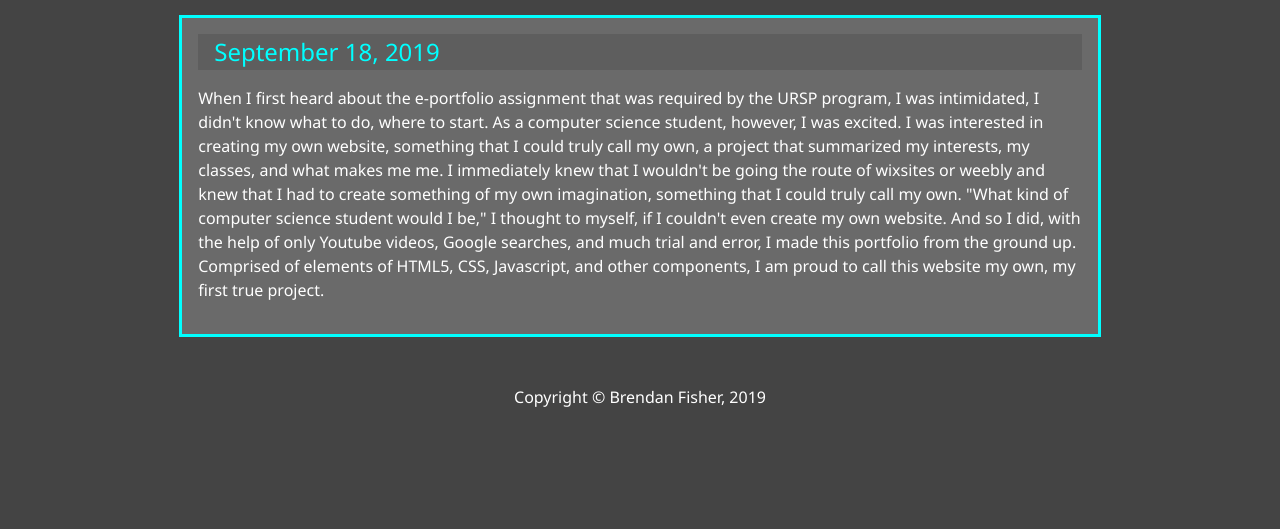
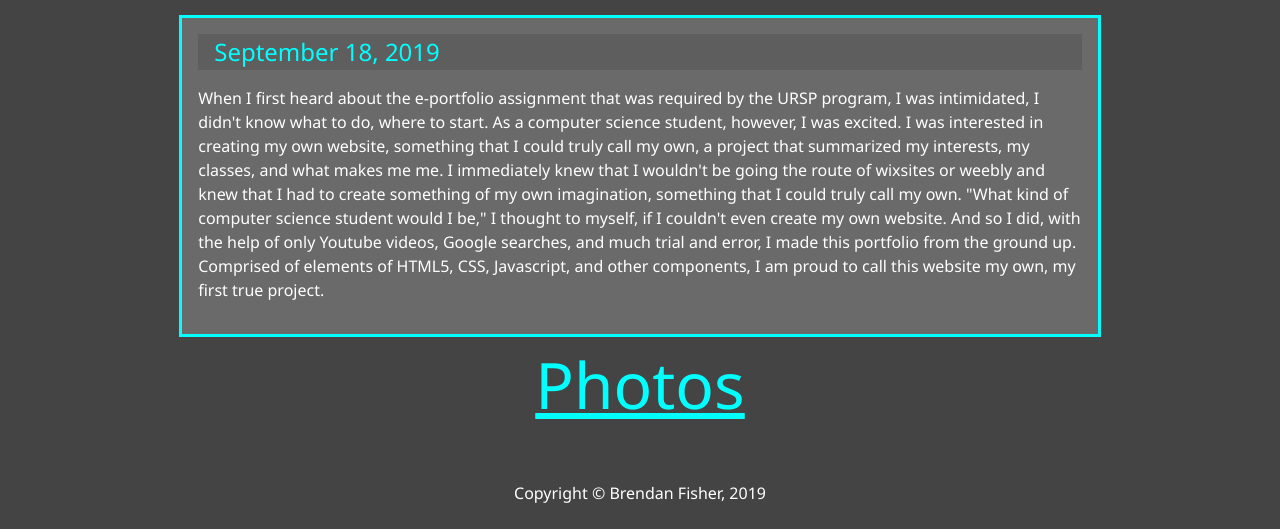
Before and after one commit to Brendan-Fisher/eportfolio, a website: page dist/journal.html in a window 1280 px wide. Shown: the part 395-924 px from the top of the page. Before the commit the page ends 828 px from the top, so only its background shows below. Drawn offline with Linux system fonts and the light colour scheme.

Commit message:
Prepared photos section to begin adding images

```diff
--- a/scss/main.scss
+++ b/scss/main.scss
@@ -339,9 +339,19 @@ main {
   }
 }
 
+// Gallery Section
+.photos {
+  .header {
+    background: #444;
+    text-align: center;
+    font-size: 4rem;
+    text-decoration: underline;
+    color: $secondary-color;
+  }
+}
 // Footer
 #main-footer {
-  position: relative;
+  position: absolute;
   width: 100%;
   text-align: center;
   background: #444;
```
Also changed, not shown: dist/css/main.css, dist/journal.html.
